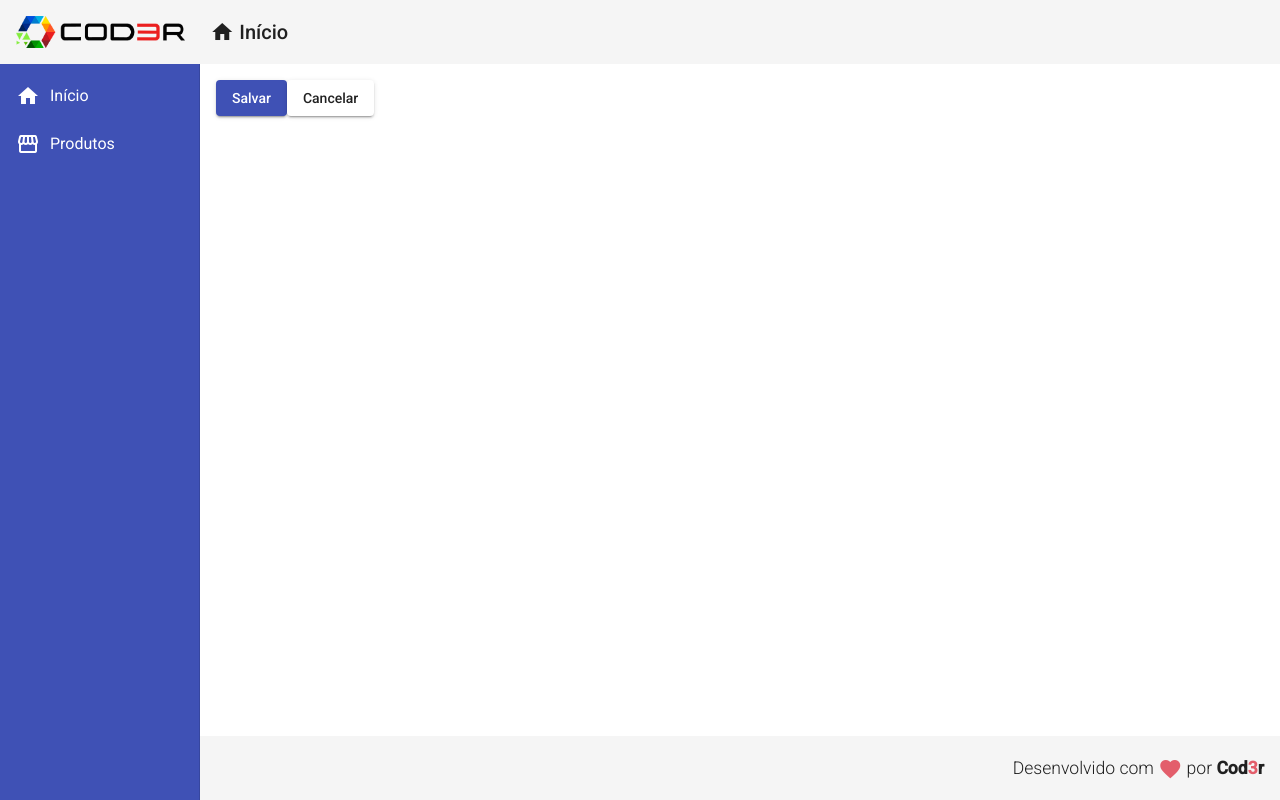
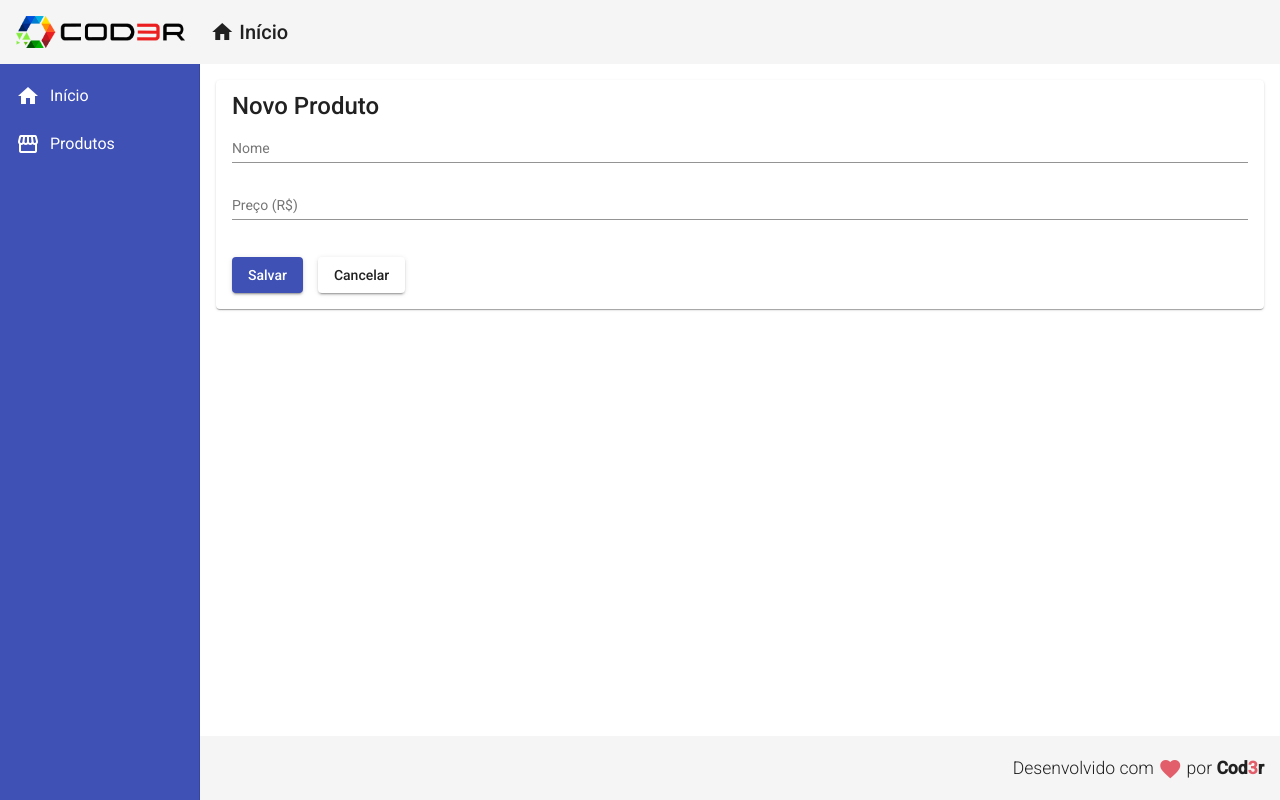
Before and after one commit to VictorMetzler/crud, an Angular app in the folder frontend/: page /products/create in a window 1280 px wide. Built offline with nearby package versions, Linux system fonts and the light colour scheme.

Commit message:
Formulário Criar Produto

```diff
--- a/frontend/src/app/components/product/product-create/product-create.component.css
+++ b/frontend/src/app/components/product/product-create/product-create.component.css
@@ -0,0 +1,8 @@
+form {
+    display: flex;
+    flex-direction: column;
+}
+
+button {
+    margin: 20px 15px 0px 0px;
+}
--- a/frontend/src/app/components/product/product-create/product-create.component.html
+++ b/frontend/src/app/components/product/product-create/product-create.component.html
@@ -1,3 +1,17 @@
+<mat-card>
+    <mat-card-title>Novo Produto</mat-card-title>
+    <form>
+        <mat-form-field>
+            <input matInput placeholder="Nome"
+            [(ngModel)]="product.name"
+            name="name">
+        </mat-form-field>
+        <mat-form-field>
+            <input matInput placeholder="Preço (R$)"
+            [(ngModel)]="product.price"
+            name="price">
+        </mat-form-field>
+    </form>
     <button mat-raised-button (click)="createProduct()" color="primary">
         Salvar
     </button>
@@ -5,3 +19,4 @@
     <button mat-raised-button (click)="cancel()" color="cancel">
         Cancelar
     </button>
+</mat-card>
```
Also changed, not shown: frontend/src/app/app.module.ts (+8 -1 lines), 1 other file (tests, documents, lock files or other folders). Lines whose indentation alone changed are shown as unchanged.
